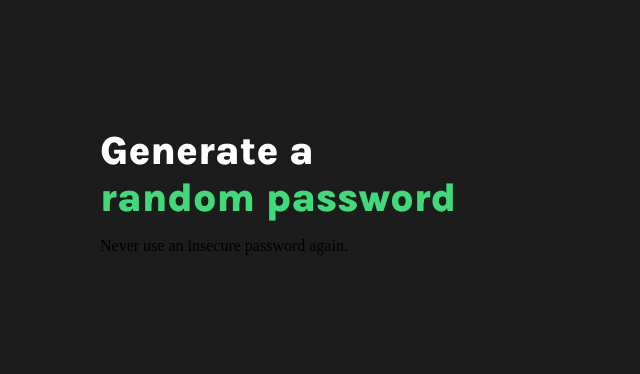
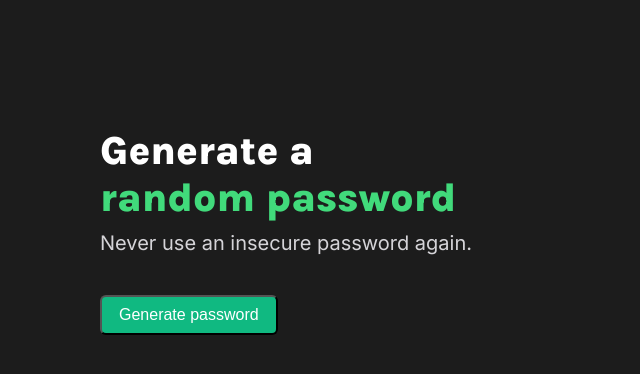
Before and after one commit to kelivreno/password_generator, a website built with Vite: page index.html in a window 1280 px wide. Shown: the whole page, without its empty margins (0-640 px from the left). Built offline with nearby package versions, Linux system fonts and the light colour scheme; a web font is replaced by a local one.

Commit message:
Add hint paragraph and generate button to hero section

```diff
--- a/index.css
+++ b/index.css
@@ -1,6 +1,7 @@
 body {
     margin: 0;
     background-color: #1C1C1C;
+    color: #D5D4D8;
 }
 
 #hero {
@@ -29,3 +30,15 @@
     margin-bottom: 0px;
 
 }
+
+.gen-btn {
+    background-color: #10B981;
+    padding: 9px 17px;
+    gap: 12px;
+    color: white;
+    width: hug(191px);
+    height: hug(42px);
+    margin-top: 40px;
+    border-radius: 6px;
+    font-size: 16px;
+}
--- a/index.html
+++ b/index.html
@@ -4,12 +4,16 @@
         <link rel="preconnect" href="https://fonts.googleapis.com">
         <link rel="preconnect" href="https://fonts.gstatic.com" crossorigin>
         <link href="https://fonts.googleapis.com/css2?family=Happy+Monkey&family=Karla:ital,wght@0,200..800;1,200..800&display=swap" rel="stylesheet">
+        <link rel="preconnect" href="https://fonts.googleapis.com">
+        <link rel="preconnect" href="https://fonts.gstatic.com" crossorigin>
+        <link href="https://fonts.googleapis.com/css2?family=Happy+Monkey&family=Inter:ital,opsz,wght@0,14..32,100..900;1,14..32,100..900&family=Karla:ital,wght@0,200..800;1,200..800&display=swap" rel="stylesheet">
     </head>
     <body>
         <div id="hero">
             <h1 class="title">Generate a
             <br> <span class="green-text">random password</span></h1>
-            <p>Never use an insecure password again.</p>
+            <p class="hint">Never use an insecure password again.</p>
+             <button class="gen-btn">Generate password</button>
             <script src="index.js"></script>
         </div>
     </body>
```
